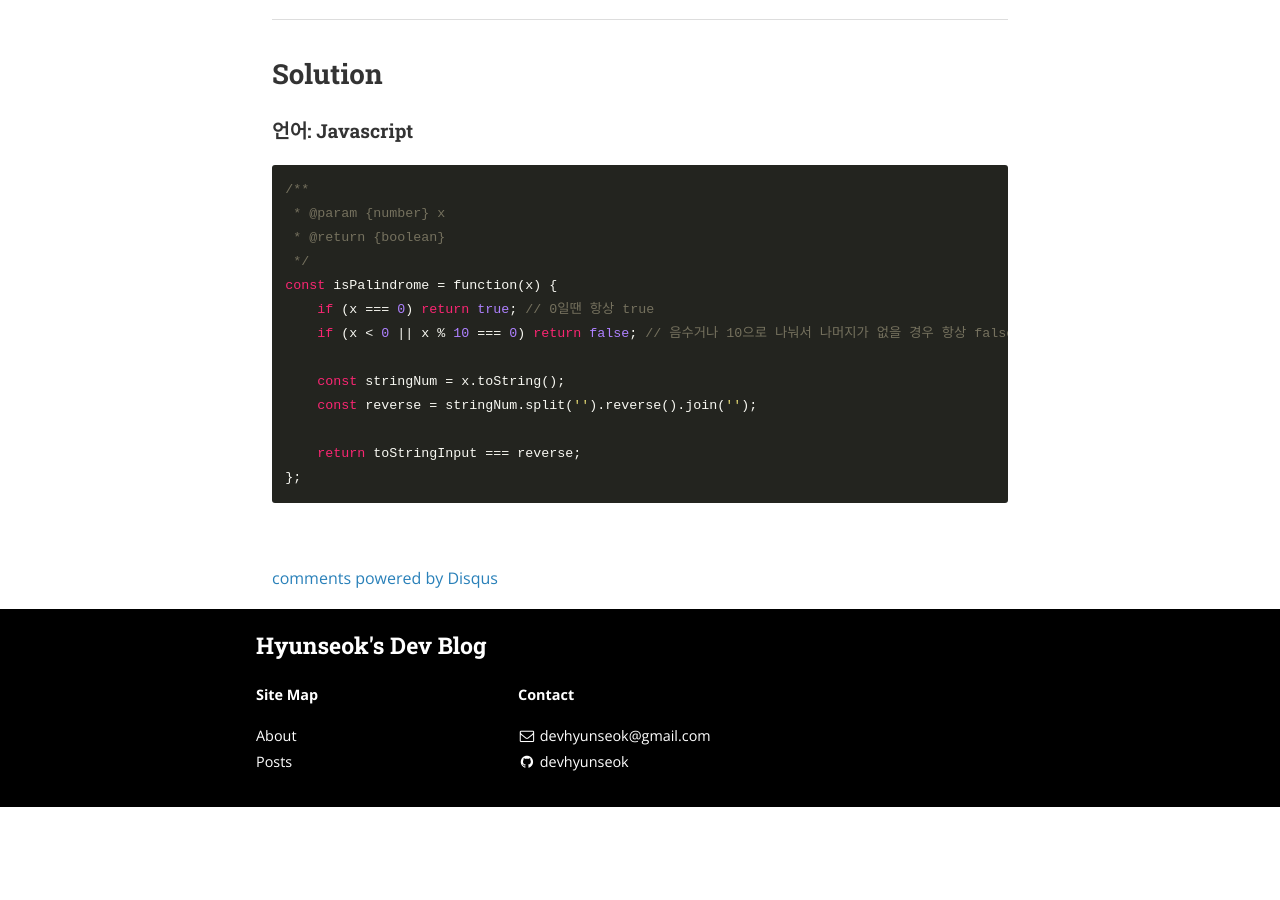
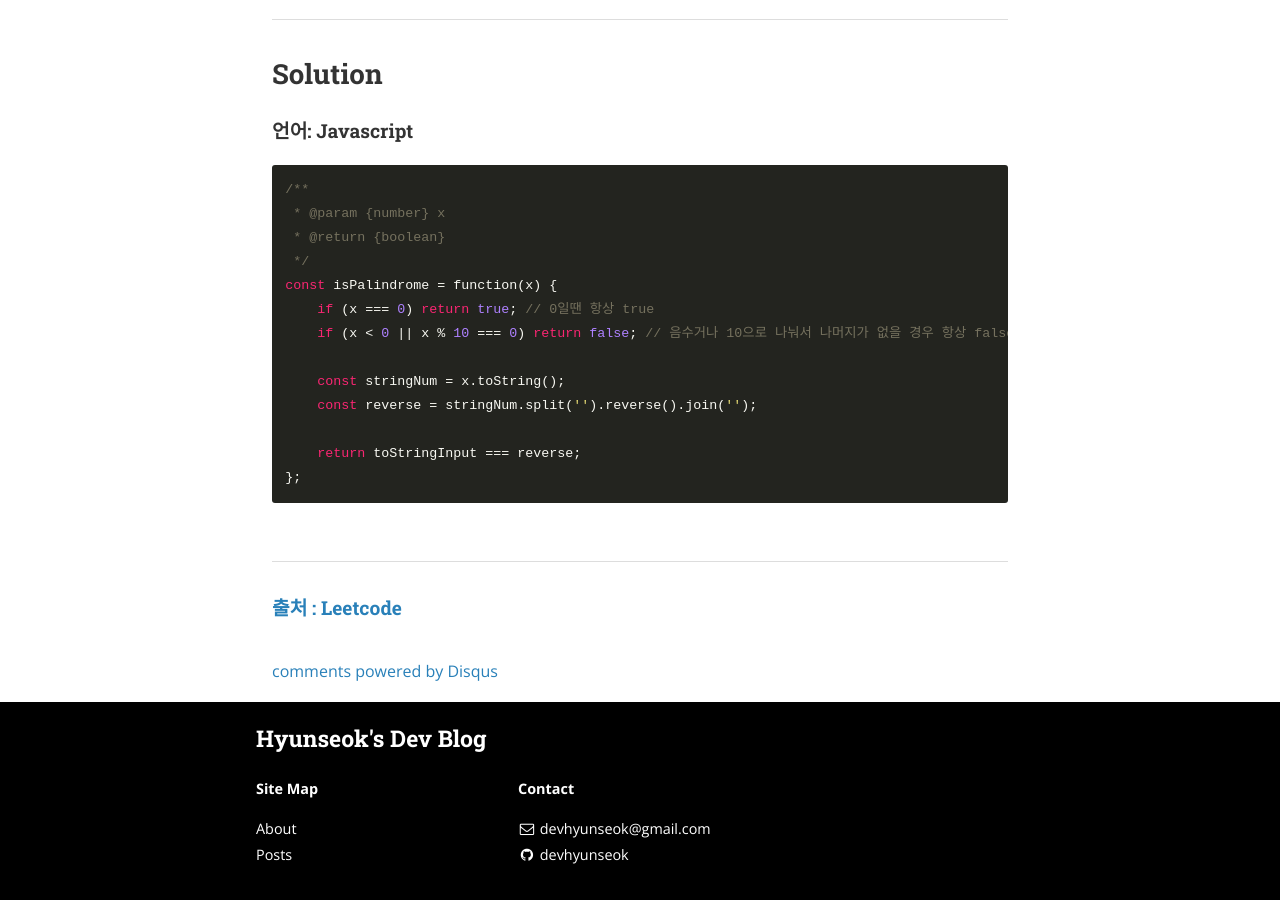
Before and after one commit to devhyunseok/devhyunseok.github.io, a Jekyll site: the page built from _posts/algorithm/2019-08-03-palindrome-number.markdown, in a window 1280 px wide and 900 px high, scrolled down 1244 px. Built offline with Jekyll 4.4.1, drawn with Linux system fonts in a browser that asks for light colours; nearby versions of some CDN libraries; comment, search, counter and statistics services are not loaded; before the commit the page ends 2051 px from its top, so only the background shows below that.

Commit message:
출처추가

```diff
--- a/_posts/algorithm/2019-08-03-palindrome-number.markdown
+++ b/_posts/algorithm/2019-08-03-palindrome-number.markdown
@@ -59,3 +59,6 @@ const isPalindrome = function(x) {
 };
 </code>
 </pre>
+
+---
+<h4><a href="https://leetcode.com/problems/palindrome-number/">출처 : Leetcode</a></h4>
```
